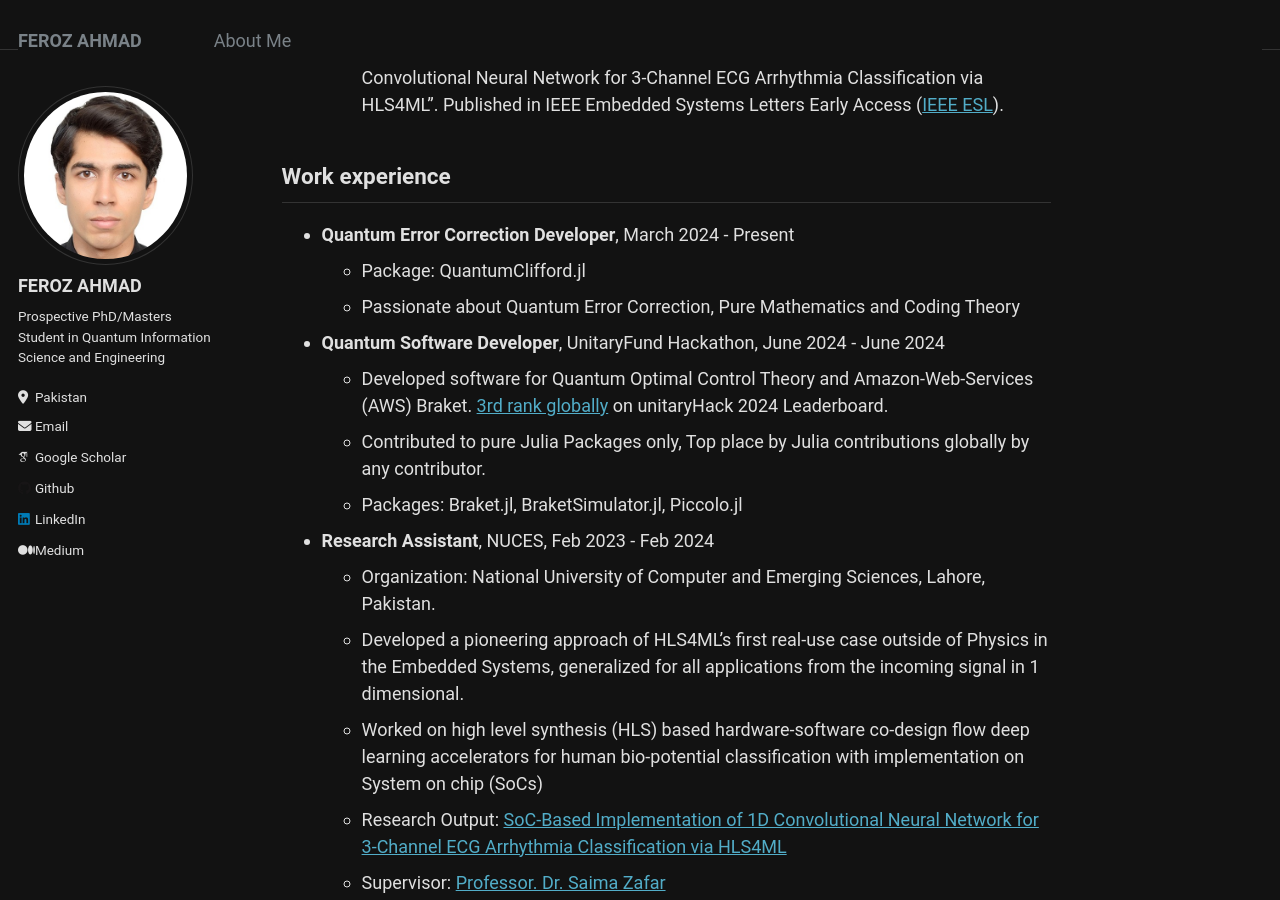
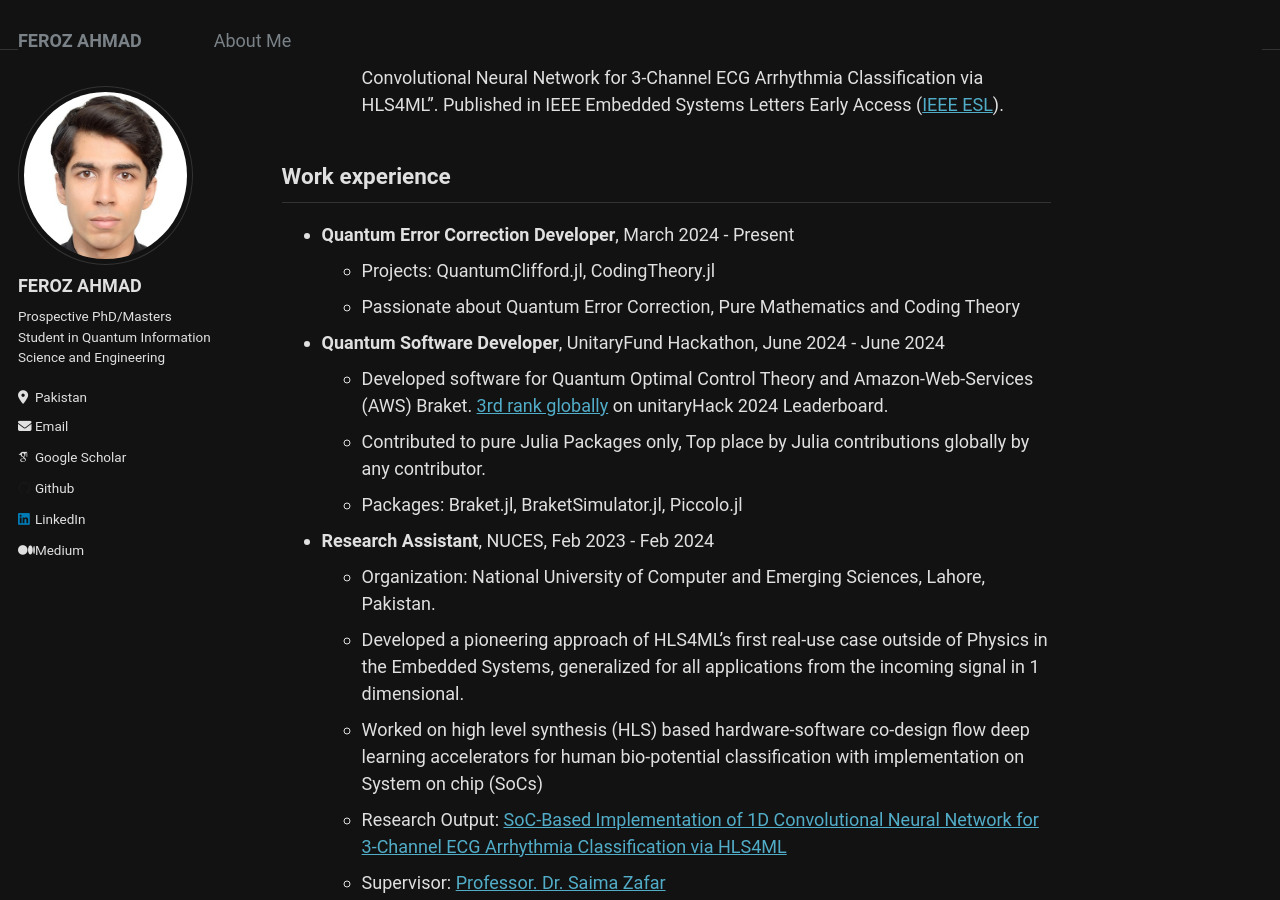
Before and after one commit to Fe-r-oz/Fe-r-oz.github.io, a Jekyll site: the page built from _pages/about.md, in a window 1280 px wide and 900 px high, scrolled down 418 px. Built offline with Jekyll 4.4.1, drawn with Linux system fonts in a browser that asks for light colours; some web fonts are replaced; a script that is not in the unit is left out.

Commit message:
Update about.md

```diff
--- a/_pages/about.md
+++ b/_pages/about.md
@@ -17,7 +17,7 @@ redirect_from:
 
 ## Work experience
 * **Quantum Error Correction Developer**, March 2024 - Present
-  * Package: QuantumClifford.jl
+  * Projects: QuantumClifford.jl, CodingTheory.jl
   * Passionate about Quantum Error Correction, Pure Mathematics and Coding Theory
 
 * **Quantum Software Developer**, UnitaryFund Hackathon, June 2024 - June 2024
```
